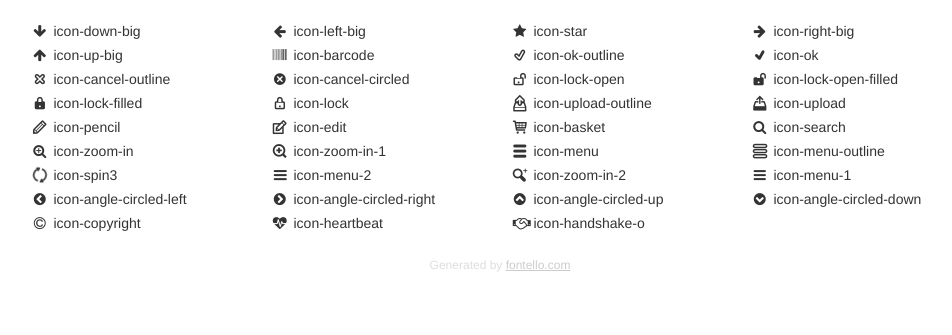
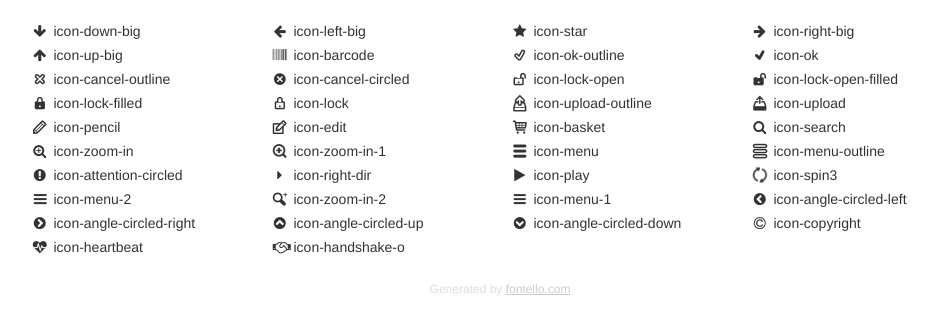
Before and after one commit to via-shcherba/MyStudentProject, a PHP site: page /fontello/demo.html in a window 1280 px wide. Shown: the part 71-406 px from the top of the page, without its empty margins (140-1092 px from the left). Run offline with PHP 8.4, Linux system fonts and the light colour scheme.

Commit message:
Add files via upload

```diff
--- a/fontello/css/fontello-codes.css
+++ b/fontello/css/fontello-codes.css
@@ -23,6 +23,9 @@
 .icon-zoom-in-1:before { content: '\e815'; } /* '' */
 .icon-menu:before { content: '\e816'; } /* '' */
 .icon-menu-outline:before { content: '\e817'; } /* '' */
+.icon-attention-circled:before { content: '\e818'; } /* '' */
+.icon-right-dir:before { content: '\e819'; } /* '' */
+.icon-play:before { content: '\e81a'; } /* '' */
 .icon-spin3:before { content: '\e832'; } /* '' */
 .icon-menu-2:before { content: '\f008'; } /* '' */
 .icon-zoom-in-2:before { content: '\f07e'; } /* '' */
--- a/fontello/css/fontello-ie7-codes.css
+++ b/fontello/css/fontello-ie7-codes.css
@@ -23,6 +23,9 @@
 .icon-zoom-in-1 { *zoom: expression( this.runtimeStyle['zoom'] = '1', this.innerHTML = '&#xe815;&nbsp;'); }
 .icon-menu { *zoom: expression( this.runtimeStyle['zoom'] = '1', this.innerHTML = '&#xe816;&nbsp;'); }
 .icon-menu-outline { *zoom: expression( this.runtimeStyle['zoom'] = '1', this.innerHTML = '&#xe817;&nbsp;'); }
+.icon-attention-circled { *zoom: expression( this.runtimeStyle['zoom'] = '1', this.innerHTML = '&#xe818;&nbsp;'); }
+.icon-right-dir { *zoom: expression( this.runtimeStyle['zoom'] = '1', this.innerHTML = '&#xe819;&nbsp;'); }
+.icon-play { *zoom: expression( this.runtimeStyle['zoom'] = '1', this.innerHTML = '&#xe81a;&nbsp;'); }
 .icon-spin3 { *zoom: expression( this.runtimeStyle['zoom'] = '1', this.innerHTML = '&#xe832;&nbsp;'); }
 .icon-menu-2 { *zoom: expression( this.runtimeStyle['zoom'] = '1', this.innerHTML = '&#xf008;&nbsp;'); }
 .icon-zoom-in-2 { *zoom: expression( this.runtimeStyle['zoom'] = '1', this.innerHTML = '&#xf07e;&nbsp;'); }
--- a/fontello/css/fontello-ie7.css
+++ b/fontello/css/fontello-ie7.css
@@ -34,6 +34,9 @@
 .icon-zoom-in-1 { *zoom: expression( this.runtimeStyle['zoom'] = '1', this.innerHTML = '&#xe815;&nbsp;'); }
 .icon-menu { *zoom: expression( this.runtimeStyle['zoom'] = '1', this.innerHTML = '&#xe816;&nbsp;'); }
 .icon-menu-outline { *zoom: expression( this.runtimeStyle['zoom'] = '1', this.innerHTML = '&#xe817;&nbsp;'); }
+.icon-attention-circled { *zoom: expression( this.runtimeStyle['zoom'] = '1', this.innerHTML = '&#xe818;&nbsp;'); }
+.icon-right-dir { *zoom: expression( this.runtimeStyle['zoom'] = '1', this.innerHTML = '&#xe819;&nbsp;'); }
+.icon-play { *zoom: expression( this.runtimeStyle['zoom'] = '1', this.innerHTML = '&#xe81a;&nbsp;'); }
 .icon-spin3 { *zoom: expression( this.runtimeStyle['zoom'] = '1', this.innerHTML = '&#xe832;&nbsp;'); }
 .icon-menu-2 { *zoom: expression( this.runtimeStyle['zoom'] = '1', this.innerHTML = '&#xf008;&nbsp;'); }
 .icon-zoom-in-2 { *zoom: expression( this.runtimeStyle['zoom'] = '1', this.innerHTML = '&#xf07e;&nbsp;'); }
--- a/fontello/demo.html
+++ b/fontello/demo.html
@@ -229,11 +229,11 @@ body {
 }
 @font-face {
       font-family: 'fontello';
-      src: url('./font/fontello.eot?6051303');
-      src: url('./font/fontello.eot?6051303#iefix') format('embedded-opentype'),
-           url('./font/fontello.woff?6051303') format('woff'),
-           url('./font/fontello.ttf?6051303') format('truetype'),
-           url('./font/fontello.svg?6051303#fontello') format('svg');
+      src: url('./font/fontello.eot?12550293');
+      src: url('./font/fontello.eot?12550293#iefix') format('embedded-opentype'),
+           url('./font/fontello.woff?12550293') format('woff'),
+           url('./font/fontello.ttf?12550293') format('truetype'),
+           url('./font/fontello.svg?12550293#fontello') format('svg');
       font-weight: normal;
       font-style: normal;
     }
@@ -334,19 +334,24 @@ body {
         <div class="the-icons span3" title="Code: 0xe817"><i class="demo-icon icon-menu-outline">&#xe817;</i> <span class="i-name">icon-menu-outline</span><span class="i-code">0xe817</span></div>
       </div>
       <div class="row">
+        <div class="the-icons span3" title="Code: 0xe818"><i class="demo-icon icon-attention-circled">&#xe818;</i> <span class="i-name">icon-attention-circled</span><span class="i-code">0xe818</span></div>
+        <div class="the-icons span3" title="Code: 0xe819"><i class="demo-icon icon-right-dir">&#xe819;</i> <span class="i-name">icon-right-dir</span><span class="i-code">0xe819</span></div>
+        <div class="the-icons span3" title="Code: 0xe81a"><i class="demo-icon icon-play">&#xe81a;</i> <span class="i-name">icon-play</span><span class="i-code">0xe81a</span></div>
         <div class="the-icons span3" title="Code: 0xe832"><i class="demo-icon icon-spin3 animate-spin">&#xe832;</i> <span class="i-name">icon-spin3</span><span class="i-code">0xe832</span></div>
+      </div>
+      <div class="row">
         <div class="the-icons span3" title="Code: 0xf008"><i class="demo-icon icon-menu-2">&#xf008;</i> <span class="i-name">icon-menu-2</span><span class="i-code">0xf008</span></div>
         <div class="the-icons span3" title="Code: 0xf07e"><i class="demo-icon icon-zoom-in-2">&#xf07e;</i> <span class="i-name">icon-zoom-in-2</span><span class="i-code">0xf07e</span></div>
         <div class="the-icons span3" title="Code: 0xf0c9"><i class="demo-icon icon-menu-1">&#xf0c9;</i> <span class="i-name">icon-menu-1</span><span class="i-code">0xf0c9</span></div>
+        <div class="the-icons span3" title="Code: 0xf137"><i class="demo-icon icon-angle-circled-left">&#xf137;</i> <span class="i-name">icon-angle-circled-left</span><span class="i-code">0xf137</span></div>
       </div>
       <div class="row">
-        <div class="the-icons span3" title="Code: 0xf137"><i class="demo-icon icon-angle-circled-left">&#xf137;</i> <span class="i-name">icon-angle-circled-left</span><span class="i-code">0xf137</span></div>
         <div class="the-icons span3" title="Code: 0xf138"><i class="demo-icon icon-angle-circled-right">&#xf138;</i> <span class="i-name">icon-angle-circled-right</span><span class="i-code">0xf138</span></div>
         <div class="the-icons span3" title="Code: 0xf139"><i class="demo-icon icon-angle-circled-up">&#xf139;</i> <span class="i-name">icon-angle-circled-up</span><span class="i-code">0xf139</span></div>
         <div class="the-icons span3" title="Code: 0xf13a"><i class="demo-icon icon-angle-circled-down">&#xf13a;</i> <span class="i-name">icon-angle-circled-down</span><span class="i-code">0xf13a</span></div>
+        <div class="the-icons span3" title="Code: 0xf1f9"><i class="demo-icon icon-copyright">&#xf1f9;</i> <span class="i-name">icon-copyright</span><span class="i-code">0xf1f9</span></div>
       </div>
       <div class="row">
-        <div class="the-icons span3" title="Code: 0xf1f9"><i class="demo-icon icon-copyright">&#xf1f9;</i> <span class="i-name">icon-copyright</span><span class="i-code">0xf1f9</span></div>
         <div class="the-icons span3" title="Code: 0xf21e"><i class="demo-icon icon-heartbeat">&#xf21e;</i> <span class="i-name">icon-heartbeat</span><span class="i-code">0xf21e</span></div>
         <div class="the-icons span3" title="Code: 0xf2b5"><i class="demo-icon icon-handshake-o">&#xf2b5;</i> <span class="i-name">icon-handshake-o</span><span class="i-code">0xf2b5</span></div>
       </div>
```
Also changed, not shown: fontello/config.json (+18 -0 lines), fontello/css/fontello.css (+10 -7 lines), fontello/css/fontello-embedded.css, fontello/font/fontello.ttf, fontello/font/fontello.woff, fontello/font/fontello.woff2, 2 other files.
